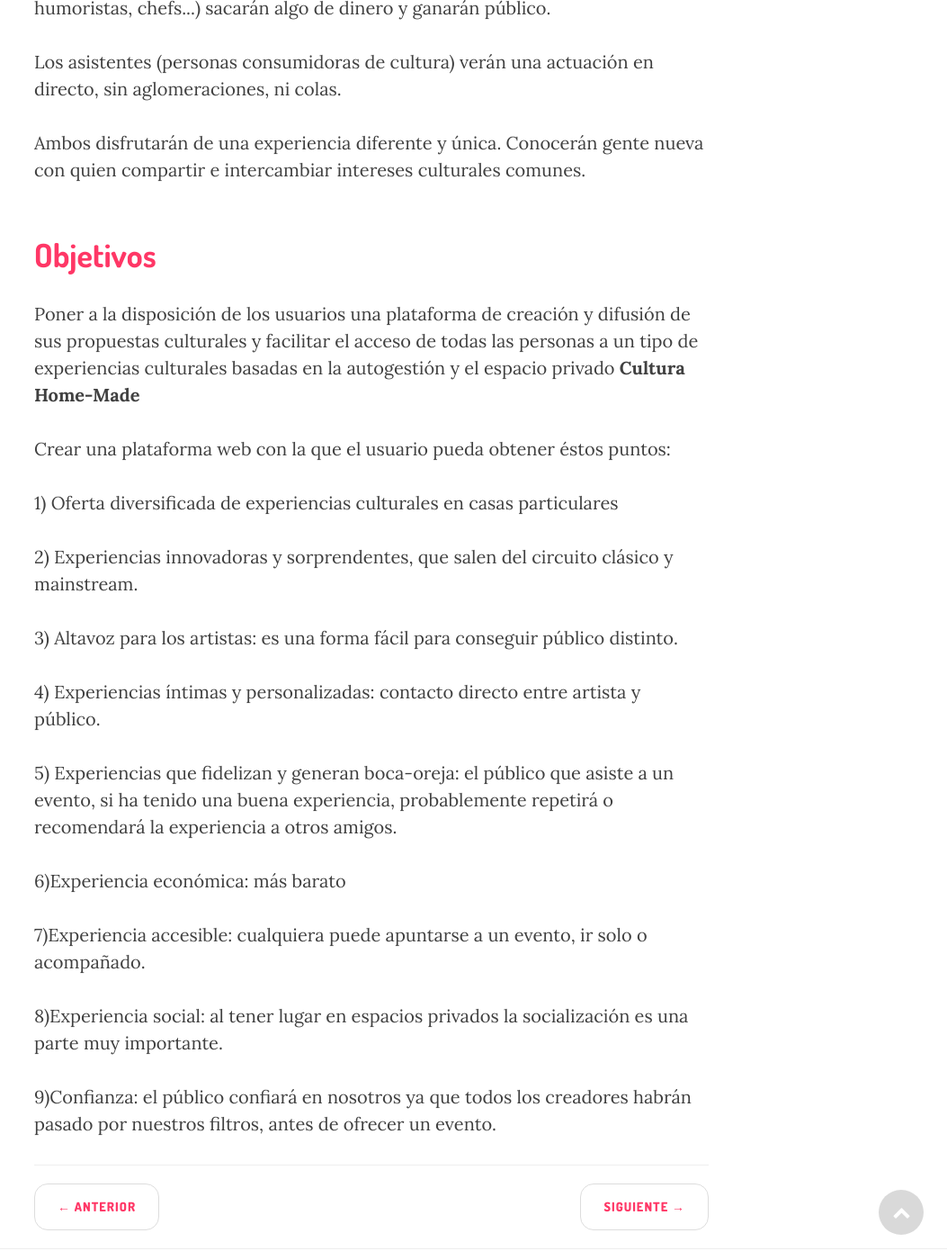
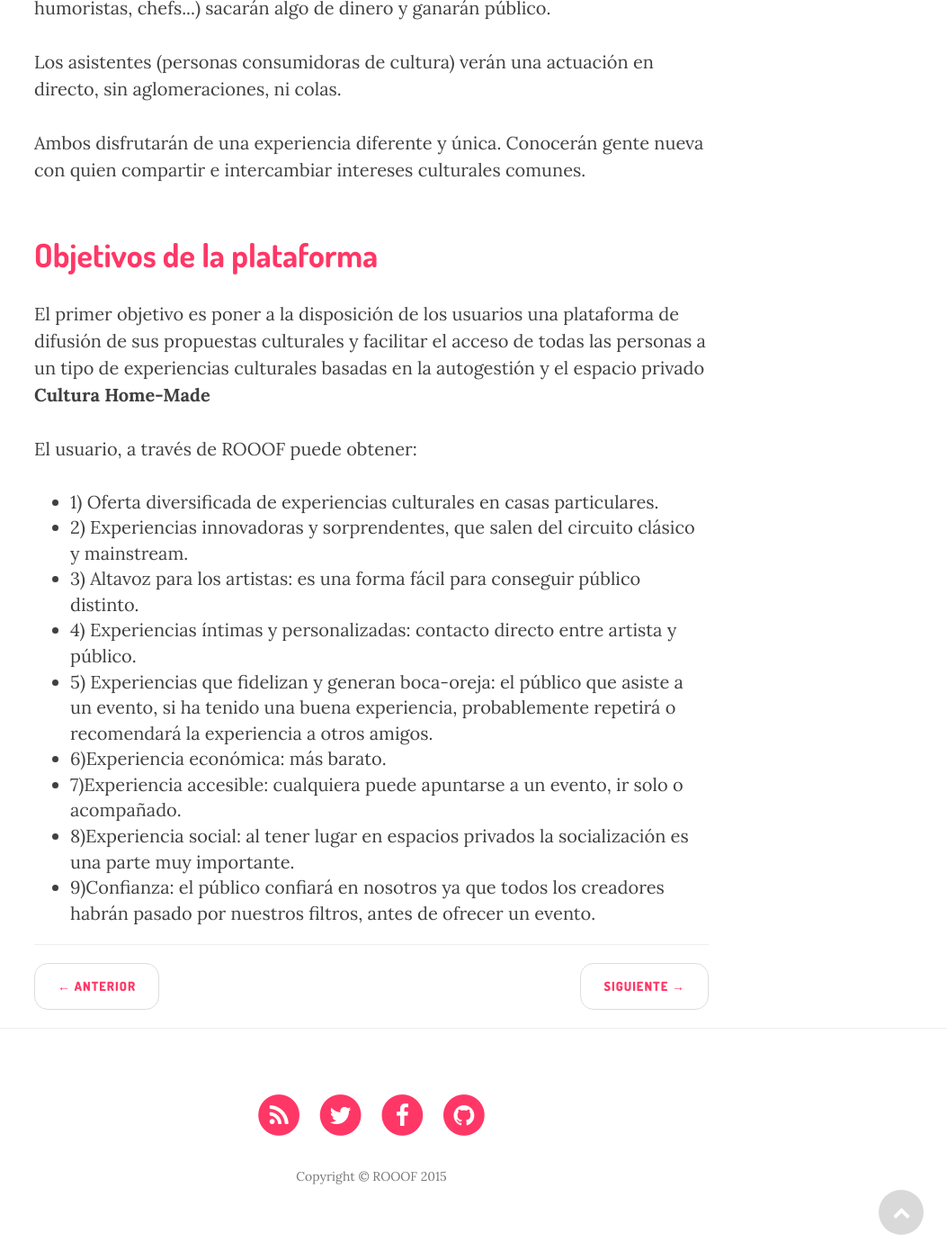
Before and after one commit to Rooof-Project/memoria, a Jekyll site: the page built from _posts/2015-04-18-Objetivos.markdown, in a window 1280 px wide and 1400 px high, scrolled down 1338 px. Shown: the whole window at 90% size, without its empty margins (227-1280 px from the left). Built offline with Jekyll 4.4.1, drawn with Linux system fonts in a browser that asks for light colours; nearby versions of some CDN libraries.

Commit message:
Updated 2015-04-18-Objetivos.markdown

```diff
--- a/_posts/2015-04-18-Objetivos.markdown
+++ b/_posts/2015-04-18-Objetivos.markdown
@@ -25,25 +25,26 @@
 <p> Los asistentes (personas consumidoras de cultura) verán una actuación en directo, sin aglomeraciones, ni colas.</p>
 <p> Ambos disfrutarán de una experiencia diferente y única. Conocerán gente nueva con quien compartir e intercambiar intereses culturales comunes.</p>
 
-<h2 class="section-heading">Objetivos</h2>
-<p>Poner a la disposición de los usuarios una plataforma de creación y difusión de sus propuestas culturales y facilitar el acceso de todas las personas a un tipo de experiencias culturales basadas en la autogestión y el espacio privado <strong>Cultura Home-Made</strong></p>
+<h2 class="section-heading">Objetivos de la plataforma</h2>
+<p>El primer objetivo es poner a la disposición de los usuarios una plataforma de difusión de sus propuestas culturales y facilitar el acceso de todas las personas a un tipo de experiencias culturales basadas en la autogestión y el espacio privado <strong>Cultura Home-Made</strong></p>
 
-<p>Crear una plataforma web con la que el usuario pueda obtener éstos puntos:</p>
+<p>El usuario, a través de ROOOF puede obtener:</p>
+<ul>
+<li>1) Oferta diversificada de experiencias culturales en casas particulares.</li>
 
-<p>1) Oferta diversificada de experiencias culturales en casas particulares</p>
+<li>2) Experiencias innovadoras y sorprendentes, que salen del circuito clásico y mainstream.</li>
 
-<p>2) Experiencias innovadoras y sorprendentes, que salen del circuito clásico y mainstream.</p>
+<li>3) Altavoz para los artistas: es una forma fácil para conseguir público distinto.</li>
 
-<p>3) Altavoz para los artistas: es una forma fácil para conseguir público distinto.</p>
+<li>4) Experiencias íntimas y personalizadas: contacto directo entre artista y público.</li>
 
-<p>4) Experiencias íntimas y personalizadas: contacto directo entre artista y público.</p>
+<li>5) Experiencias que fidelizan y generan boca-oreja: el público que asiste a un evento, si ha tenido una buena experiencia, probablemente repetirá o recomendará la experiencia a otros amigos.</li>
 
-<p>5) Experiencias que fidelizan y generan boca-oreja: el público que asiste a un evento, si ha tenido una buena experiencia, probablemente repetirá o recomendará la experiencia a otros amigos.</p>
+<li>6)Experiencia económica: más barato.</li>
 
-<p>6)Experiencia económica: más barato</p>
+<li>7)Experiencia accesible: cualquiera puede apuntarse a un evento, ir solo o acompañado.</li>
 
-<p>7)Experiencia accesible: cualquiera puede apuntarse a un evento, ir solo o acompañado.</p>
+<li>8)Experiencia social: al tener lugar en espacios privados la socialización es una parte muy importante.</li>
 
-<p>8)Experiencia social: al tener lugar en espacios privados la socialización es una parte muy importante.</p>
-
-<p>9)Confianza: el público confiará en nosotros ya que todos los creadores habrán pasado por nuestros filtros, antes de ofrecer un evento.</p>
+<li>9)Confianza: el público confiará en nosotros ya que todos los creadores habrán pasado por nuestros filtros, antes de ofrecer un evento.</li>
+</ul>
```
